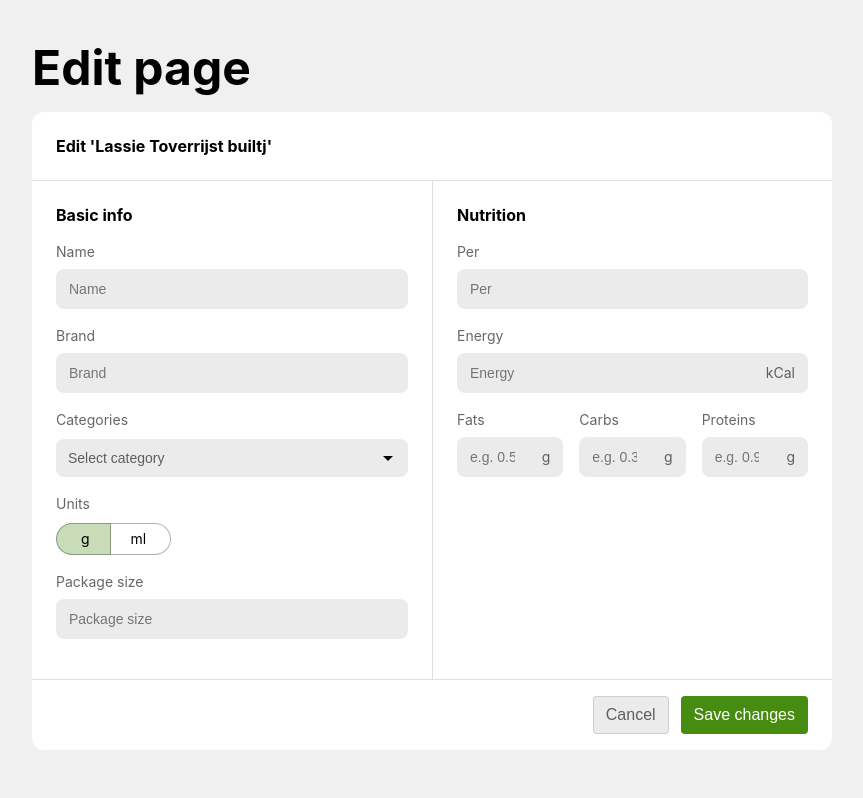
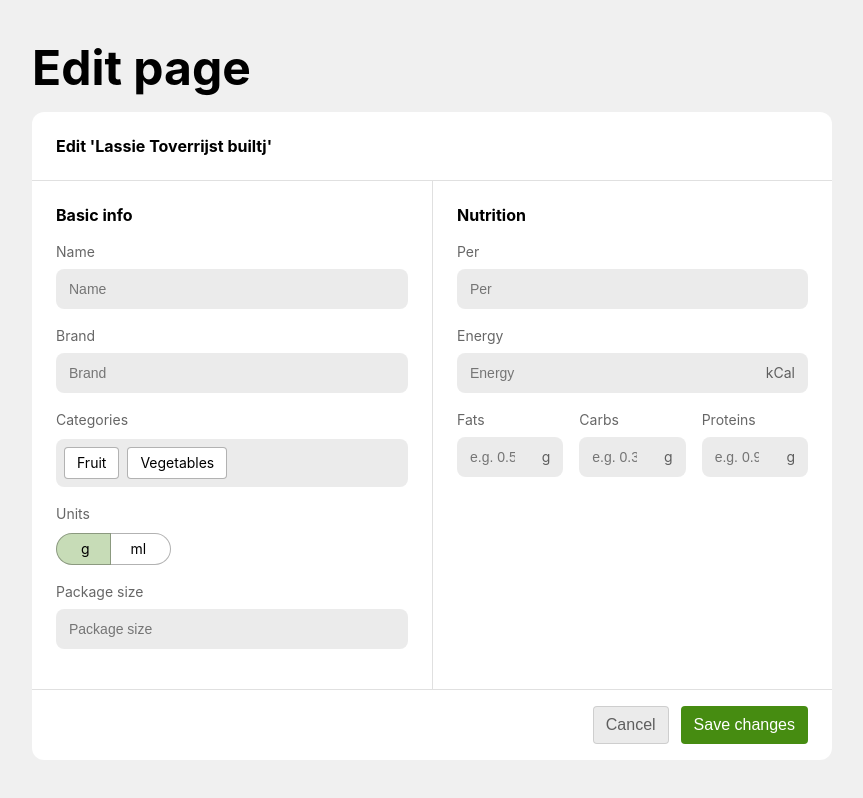
Before and after one commit to SergPerep/bite-me, a Next.js app in the folder client/: page /edit in a window 1280 px wide. Shown: the whole page, without its empty margins (208-1071 px from the left). Built offline with nearby package versions, Linux system fonts and the light colour scheme.

Commit message:
Finish building MultiSelect component

```diff
--- /dev/null
+++ b/client/components/BaseUI/MultiSelect/DropList.tsx
@@ -0,0 +1,34 @@
+const DropList = ({
+    options,
+    inputStr,
+    onOptionClick
+  }: {
+    options: { value: string; title: string }[];
+    inputStr: string;
+    onOptionClick: Function;
+  }) => {
+    const buildRegex = (str: string) => {
+      if (str && typeof str === "string") return new RegExp(str, "gi");
+      return new RegExp("", "gi");
+    };
+
+    const regex = buildRegex(inputStr);
+    const filteredOptions = options.filter((option) => regex.test(option.title));
+    const hasResults = filteredOptions.length !== 0;
+
+    return (
+      <>
+        {hasResults && (
+          <ul className="unselected-options">
+            {filteredOptions.map((option) => (
+              <li key={option.value} onClick={() => onOptionClick(option.value)}>
+                {option.title}
+              </li>
+            ))}
+          </ul>
+        )}
+      </>
+    );
+  };
+
+  export default DropList;
--- /dev/null
+++ b/client/components/BaseUI/MultiSelect/MultiSelect.tsx
@@ -0,0 +1,131 @@
+import {
+  ChangeEventHandler,
+  MouseEventHandler,
+  useState,
+  useEffect,
+  useRef
+} from "react";
+import DropList from "./DropList";
+import SelectedList from "./SelectedList";
+
+const MultiSelect = ({
+  options = [],
+  name = "multiselect",
+  label = "Label",
+  id,
+  placeholder = "Placeholder"
+}: {
+  options: {
+    title: string;
+    value: string;
+  }[];
+  name: string;
+  label: string;
+  id: string;
+  placeholder: string;
+}) => {
+  const [selectedValues, setSelectedValues] = useState(["fruit", "veg"]);
+  const [isInputVisible, setIsInputVisible] = useState(false);
+  const [inputValue, setInputValue] = useState("");
+  const inputValueWidth = inputValue.length * 6 + 30;
+  const fieldEl = useRef<HTMLDivElement>(null);
+  const inputEl = useRef<HTMLInputElement>(null);
+
+  const selectedOptions = options.filter((option) =>
+    selectedValues.find((selectedValue) => selectedValue === option.value)
+  );
+  const unselectedOptions = options.filter(
+    (option) =>
+      !selectedValues.find((selectedValue) => selectedValue === option.value)
+  );
+
+  const isPlaceholderVisible = !isInputVisible && selectedOptions.length === 0;
+
+  const handleClickUnselectedOption = (value: string) => {
+    setSelectedValues([...selectedValues, value]);
+  };
+  const handleClickDeleteSelectedOption = (
+    e: React.MouseEvent,
+    value: string
+  ) => {
+    e.stopPropagation();
+    const updatedSelectedValues = selectedValues.filter(
+      (selectedValue) => selectedValue !== value
+    );
+    setSelectedValues(updatedSelectedValues);
+  };
+  const handleInputChange: ChangeEventHandler<HTMLInputElement> = (e) => {
+    setInputValue(e.target.value);
+  };
+  const handleClickField: MouseEventHandler = (e) => {
+    setIsInputVisible(true);
+    inputEl.current?.focus();
+  };
+  const handleFocusOutInput = () => {
+    setInputValue("");
+    setIsInputVisible(false);
+  };
+
+  useEffect(() => {
+    const handleDocumentClick = (e: MouseEvent) => {
+      const target = e.target as Node;
+      if (fieldEl.current && !fieldEl.current.contains(target))
+        handleFocusOutInput();
+    };
+    if (isInputVisible) document.addEventListener("click", handleDocumentClick);
+    return () => {
+      document.removeEventListener("click", handleDocumentClick);
+    };
+  }, [fieldEl, isInputVisible]);
+  return (
+    <div className="multiselect-field">
+      <label htmlFor={id}>{label}</label>
+      <div
+        className={`field ${isInputVisible ? "focused" : ""}`}
+        ref={fieldEl}
+        onClick={handleClickField}
+      >
+        <select multiple id={id} name={name} value={selectedValues} disabled>
+          {options.map((option) => (
+            <option key={option.value} value={option.value}>
+              {option.title}
+            </option>
+          ))}
+        </select>
+
+        <div className="selected-options">
+          {isPlaceholderVisible && (
+            <div className="placeholder-wrapper">
+              <span>{placeholder}</span>
+            </div>
+          )}
+          <SelectedList
+            options={selectedOptions}
+            onOptionClick={handleClickDeleteSelectedOption}
+          />
+          {isInputVisible && (
+            <div className="input-wrapper">
+              <input
+                onChange={handleInputChange}
+                value={inputValue}
+                autoFocus
+                ref={inputEl}
+                style={{ width: inputValueWidth + "px" }}
+              />
+            </div>
+          )}
+        </div>
+
+        {isInputVisible && (
+          <DropList
+            options={unselectedOptions}
+            inputStr={inputValue}
+            onOptionClick={handleClickUnselectedOption}
+          />
+        )}
+      </div>
+    </div>
+  );
+};
+
+export default MultiSelect;
--- /dev/null
+++ b/client/components/BaseUI/MultiSelect/SelectedList.tsx
@@ -0,0 +1,23 @@
+const SelectedList = ({
+    options,
+    onOptionClick
+  }: {
+    options: { value: string; title: string }[];
+    onOptionClick: Function;
+  }) => {
+    return (
+      <>
+        {options.map((option) => (
+          <div
+            className="option"
+            key={option.value}
+            onClick={(e) => onOptionClick(e, option.value)}
+          >
+            {option.title}
+          </div>
+        ))}
+      </>
+    );
+  };
+
+  export default SelectedList;
--- a/client/components/Edit/Edit.tsx
+++ b/client/components/Edit/Edit.tsx
@@ -3,6 +3,7 @@
 import Input from "../BaseUI/Input";
 import Segments from "../BaseUI/Segments/Segments";
 import Select from "../BaseUI/Select";
+import MultiSelect from "../BaseUI/MultiSelect/MultiSelect";
 
 type Segment = {
     id: string; // to connect label with input
@@ -27,6 +28,16 @@
         title: "ml",
         value: "nl"
     }];
+    const categories = [
+        {
+            title: "Fruit",
+            value: "fruit"
+          },
+          {
+            title: "Vegetables",
+            value: "veg"
+          }
+    ]
     const [selectedUnitValue, setSelectedUnitValue] = useState("g");
     const handleSegmentClick = (segmentValue: string) => {
         if (segmentValue === selectedUnitValue) return;
@@ -41,7 +52,13 @@
                 <h3>Basic info</h3>
             <Input label='Name' placeholder="Name" type='text'/>
             <Input label='Brand' placeholder="Brand" type='text'/>
-            <Select label="Categories" placeholder="Select category" options={options}/>
+            <MultiSelect
+                label="Categories"
+                name="categories"
+                id="categories"
+                options={categories}
+                placeholder="Select category"
+            />
             <Segments
                 segments={units}
                 name="units"
--- a/client/scss/components/_MultiSelect.scss
+++ b/client/scss/components/_MultiSelect.scss
@@ -5,6 +5,7 @@
     select {
         display: none;
     }
+
     label {
         padding-bottom: 8px;
         display: block;
@@ -15,10 +16,14 @@
     .field {
         @include fonts.small;
         border-radius: 8px;
-        border: 1px solid colors.$black-a30;
+        // border: 1px solid colors.$black-a30;
         padding: 8px 8px 0 8px;
         cursor: text;
         position: relative;
+        background-color: colors.$black-a08;
+        &.focused {
+            outline: 2px solid colors.$success;
+        }
     }
 
     .selected-options {
@@ -27,29 +32,50 @@
         margin: 0;
         display: flex;
         flex-wrap: wrap;
-        .option,
-        .input-wrapper {
-            margin: 0 8px 8px 0;
-        }
+
         .option {
             display: block;
             cursor: pointer;
             border-radius: 4px;
             border: 1px solid colors.$black-a30;
             padding: 4px 12px;
+            background-color: white;
             &:hover {
-                background-color: colors.$black-a12;
+                background-color: rgba(white, 0.7);
             }
+        }
+        .placeholder-wrapper {
+            display: flex;
+            justify-content: center;
+            align-items: center;
+            padding: 4px 4px;
+            color: colors.$black-a60;
+            border: 1px solid transparent;
         }
         .input-wrapper {
             display: flex;
             justify-content: center;
             align-items: center;
+            padding: 4px 4px;
+        }
+        .option,
+        .input-wrapper,
+        .placeholder-wrapper {
+            margin: 0 8px 8px 0;
+            padding-top: 4px;
+            padding-bottom: 4px;
         }
     }
 
     input {
+        @include fonts.small;
         display: inline;
+        width: 100%;
+        border: none;
+        background-color: transparent;
+        &:focus {
+            outline: none;
+        }
     }
 
     ul.unselected-options {
@@ -62,6 +88,7 @@
         position: absolute;
         width: 100%;
         left: 0;
+        background-color: white;
         li {
             padding: 4px 12px;
             cursor: pointer;
```
Also changed, not shown: client/components/BaseUI/MultiSelect.tsx (deleted, +0 -113 lines).
